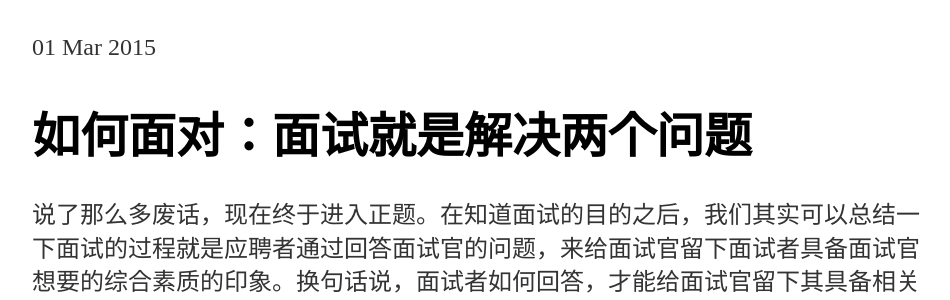
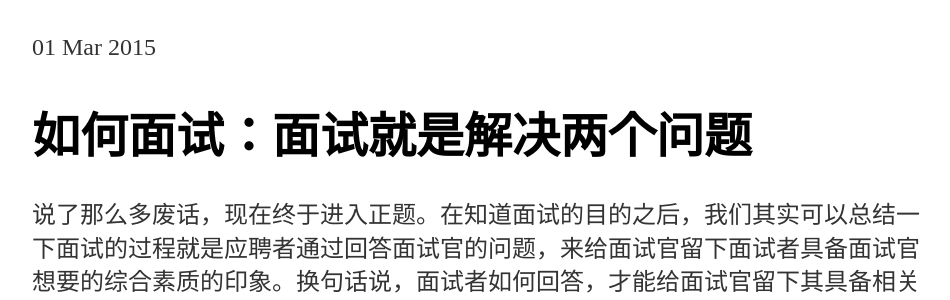
Before and after one commit to saberprince/saberprince.github.io, a Jekyll site: the page built from _posts/2015-03-01-如-何-面-试.md, in a window 1280 px wide. Shown: the part 187-487 px from the top of the page, without its empty margins (160-1110 px from the left). Built offline with Jekyll 4.4.1, drawn with Linux system fonts in a browser that asks for light colours.

Commit message:
Update and rename 2014-04-30-hank-quinlan-site-launched.md to 2015-03-01-如-何-面-试.md

```diff
--- a/_posts/2014-04-30-hank-quinlan-site-launched.md
+++ b/_posts/2015-03-01-如-何-面-试.md
@@ -4,6 +4,6 @@ title: "再说面试"
 date: 2015-03-01
 ---
 
-# 如何面对：面试就是解决两个问题
+# 如何面试：面试就是解决两个问题
 
 说了那么多废话，现在终于进入正题。在知道面试的目的之后，我们其实可以总结一下面试的过程就是应聘者通过回答面试官的问题，来给面试官留下面试者具备面试官想要的综合素质的印象。换句话说，面试者如何回答，才能给面试官留下其具备相关素质的印象。这里为什么再三要提到印象，是因为如果你要拿到offer，就得给面试官留下印象。正常情况下，面试官面试一天是要观察很多面试者的，留下了印象代表着你的面试时成功的。当然，印象必须是相关的，如你给想要招团队合作强员工的面试官留下了“哇，这个人好有团队精神”，那么你就必定成功了。同意这点之后，我们再把如何面试就可以拆分成两个问题：面试官想要什么样的人（我要给面试官留下什么印象）和 我该如何留下这种印象。
```
